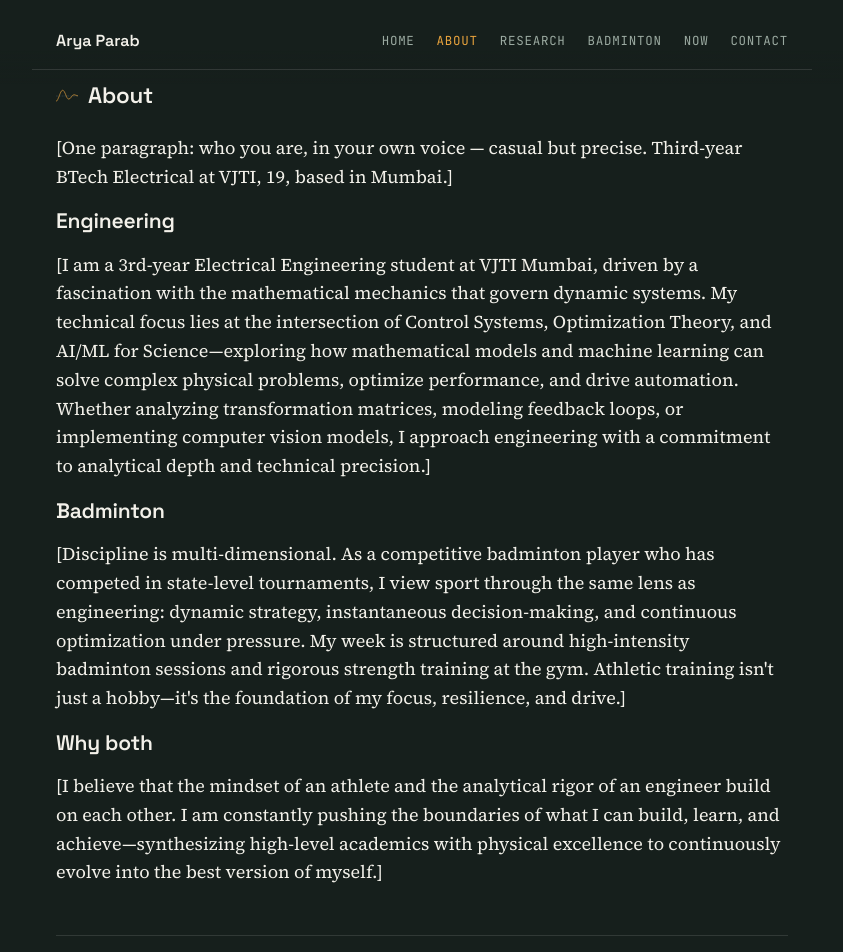
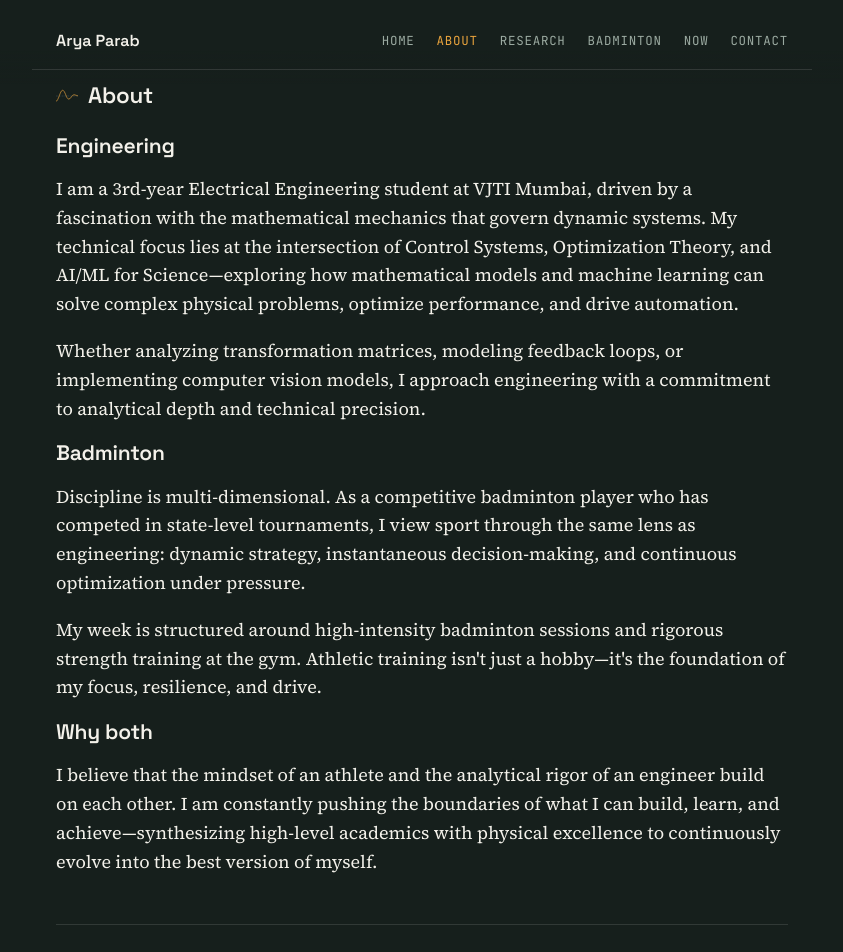
Before and after one commit to anparabb24-boop/intro-site, a Next.js app: page /about in a window 1280 px wide. Shown: the top 952 px of the page, without its empty margins (218-1061 px from the left). Built offline with nearby package versions, Linux system fonts and the light colour scheme.

Commit message:
add real content

```diff
--- a/pages/about.js
+++ b/pages/about.js
@@ -9,26 +9,25 @@ export default function About() {
         <h2>About</h2>
       </div>
 
-      <p>
-        [One paragraph: who you are, in your own voice — casual but precise. Third-year
-        BTech Electrical at VJTI, 19, based in Mumbai.]
-      </p>
+
 
       <h3>Engineering</h3>
       <p>
-        [I am a 3rd-year Electrical Engineering student at VJTI Mumbai, driven by a fascination with the mathematical mechanics that govern dynamic systems. My technical focus lies at the intersection of Control Systems, Optimization Theory, and AI/ML for Science—exploring how mathematical models and machine learning can solve complex physical problems, optimize performance, and drive automation.
-Whether analyzing transformation matrices, modeling feedback loops, or implementing computer vision models, I approach engineering with a commitment to analytical depth and technical precision.]
+        I am a 3rd-year Electrical Engineering student at VJTI Mumbai, driven by a fascination with the mathematical mechanics that govern dynamic systems. My technical focus lies at the intersection of Control Systems, Optimization Theory, and AI/ML for Science—exploring how mathematical models and machine learning can solve complex physical problems, optimize performance, and drive automation.
       </p>
+
+      <p>Whether analyzing transformation matrices, modeling feedback loops, or implementing computer vision models, I approach engineering with a commitment to analytical depth and technical precision.</p>
 
       <h3>Badminton</h3>
       <p>
-        [Discipline is multi-dimensional. As a competitive badminton player who has competed in state-level tournaments, I view sport through the same lens as engineering: dynamic strategy, instantaneous decision-making, and continuous optimization under pressure.
-My week is structured around high-intensity badminton sessions and rigorous strength training at the gym. Athletic training isn't just a hobby—it's the foundation of my focus, resilience, and drive.]
+        Discipline is multi-dimensional. As a competitive badminton player who has competed in state-level tournaments, I view sport through the same lens as engineering: dynamic strategy, instantaneous decision-making, and continuous optimization under pressure.
       </p>
+
+      <p>My week is structured around high-intensity badminton sessions and rigorous strength training at the gym. Athletic training isn't just a hobby—it's the foundation of my focus, resilience, and drive.</p>
 
       <h3>Why both</h3>
       <p>
-        [I believe that the mindset of an athlete and the analytical rigor of an engineer build on each other. I am constantly pushing the boundaries of what I can build, learn, and achieve—synthesizing high-level academics with physical excellence to continuously evolve into the best version of myself.]
+        I believe that the mindset of an athlete and the analytical rigor of an engineer build on each other. I am constantly pushing the boundaries of what I can build, learn, and achieve—synthesizing high-level academics with physical excellence to continuously evolve into the best version of myself.
       </p>
 
       <hr className="divider" />
```
